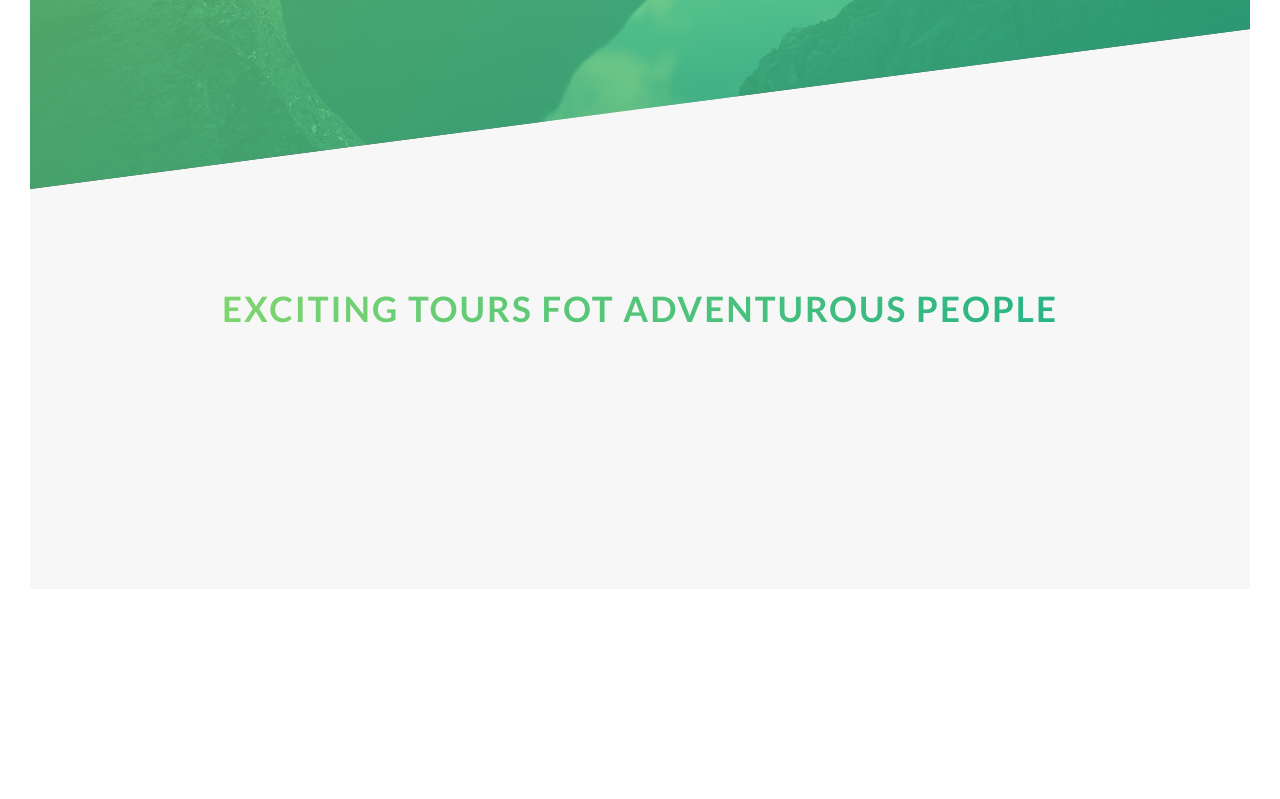
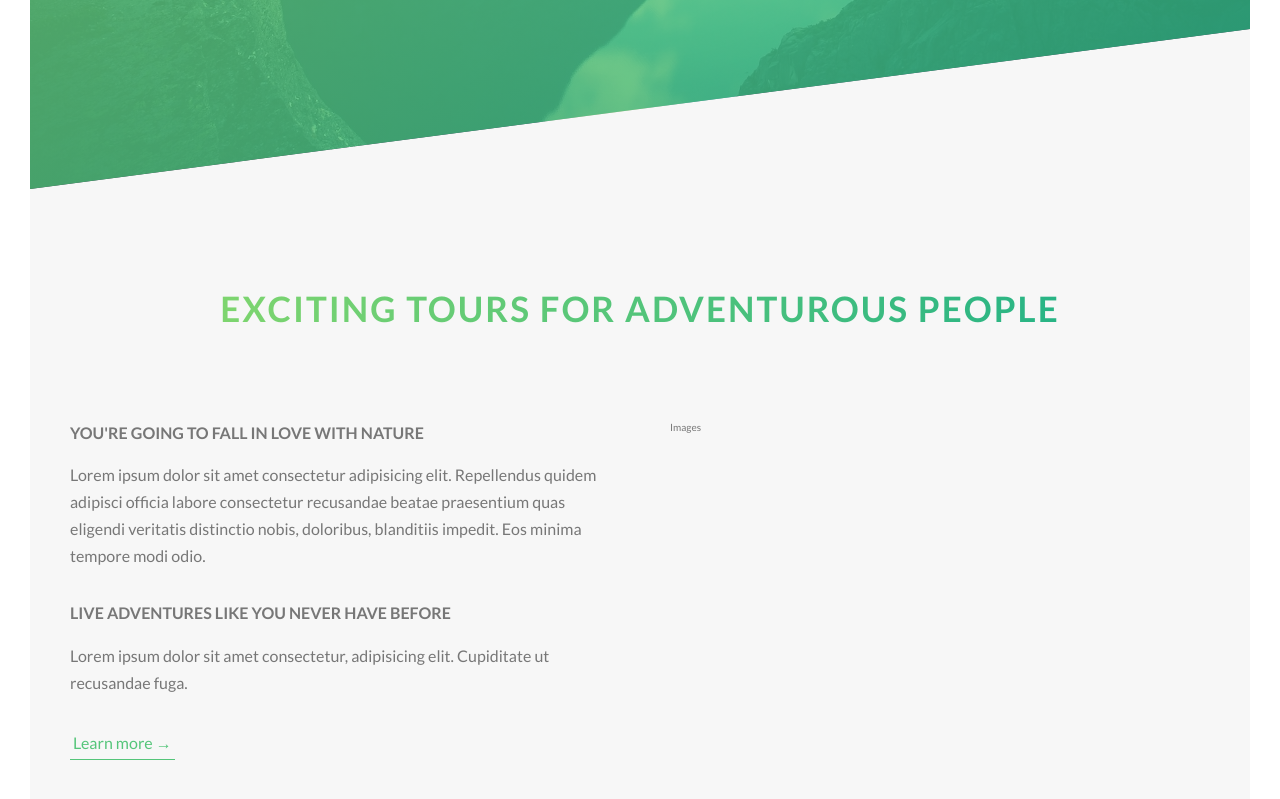
Before and after one commit to DeanNab175/natours, a website: page index.html in a window 1280 px wide. Shown: the part 601-1400 px from the top of the page. Before the commit the page ends 1220 px from the top, so only its background shows below. Drawn offline with Linux system fonts and the light colour scheme.

Commit message:
styled: about section typography

```diff
--- a/index.html
+++ b/index.html
@@ -32,9 +32,27 @@
 
         <main>
             <section class="section-about">
-                <div class="u-center-text">
-                    <h2 class="heading-secondary">Exciting tours fot adventurous people</h2>
+                <div class="u-center-text u-margin-bottom-big">
+                    <h2 class="heading-secondary">Exciting tours for adventurous people</h2>
                 </div>
+
+                <div class="row">
+                    <div class="col-1-of-2">
+                        <h3 class="heading-tertiary u-margin-bottom-small">You're going to fall in love with nature</h3>
+                        <p class="paragraph">
+                            Lorem ipsum dolor sit amet consectetur adipisicing elit. Repellendus quidem adipisci officia labore consectetur recusandae beatae praesentium quas eligendi veritatis distinctio nobis, doloribus, blanditiis impedit. Eos minima tempore modi odio.
+                        </p>
+
+                        <h3 class="heading-tertiary u-margin-bottom-small">Live adventures like you never have before</h3>
+                        <p class="paragraph">
+                            Lorem ipsum dolor sit amet consectetur, adipisicing elit. Cupiditate ut recusandae fuga.
+                        </p>
+
+                        <a href="#" class="btn-text">Learn more &rarr;</a>
+                    </div>
+                    <div class="col-1-of-2">Images</div>
+                </div>
+
             </section>
         </main>
 
--- a/sass/abstracts/_variables.scss
+++ b/sass/abstracts/_variables.scss
@@ -9,6 +9,9 @@ $color-grey-dark: #777;
 $color-white: #fff;
 $color-black: #000;
 
+// Font
+$default-font-size: 1.6rem;
+
 // GRID
 $grid-width: 114rem;
 $gutter-vertical: 8rem;
--- a/sass/base/_typography.scss
+++ b/sass/base/_typography.scss
@@ -56,3 +56,17 @@ body {
         text-shadow: .5rem 1rem 2rem rgba($color-black, .2);
     }
 }
+
+.heading-tertiary {
+    font-size: $default-font-size;
+    font-weight: 700;
+    text-transform: uppercase;
+}
+
+.paragraph {
+    font-size: $default-font-size;
+
+    &:not(:last-child) {
+        margin-bottom: 3rem;
+    }
+}
--- a/sass/base/_utilities.scss
+++ b/sass/base/_utilities.scss
@@ -1 +1,5 @@
 .u-center-text { text-align: center; }
+
+.u-margin-bottom-small { margin-bottom: 1.5rem; }
+.u-margin-bottom-medium { margin-bottom: 4rem; }
+.u-margin-bottom-big { margin-bottom: 8rem; }
--- a/sass/components/_button.scss
+++ b/sass/components/_button.scss
@@ -9,7 +9,7 @@
         border-radius: 10rem;
         transition: all .2s;
         position: relative;
-        font-size: 1.6rem;
+        font-size: $default-font-size;
     }
 
     &:hover {
@@ -55,3 +55,28 @@
     }
 
 }
+
+.btn-text {
+    &:link,
+    &:visited {
+        font-size: $default-font-size;
+        color: $color-primary;
+        display: inline-block;
+        text-decoration: none;
+        border-bottom: 1px solid $color-primary;
+        padding: 3px;
+        transition: all .2s;
+    }
+
+    &:hover {
+        background-color: $color-primary;
+        color: $color-white;
+        box-shadow: 0 1rem 2rem rgba($color-black, .15);
+        transform: translateY(-2px);
+    }
+
+    &:active {
+        box-shadow: 0 .5rem 1rem rgba($color-black, .15);
+        transform: translateY(-2px);
+    }
+}
--- a/sass/layout/_grid.scss
+++ b/sass/layout/_grid.scss
@@ -1,6 +1,5 @@
 .row {
     max-width: $grid-width;
-    background-color: #eee;
     margin: 0 auto;
 
     &:not(:last-child) {
@@ -10,7 +9,6 @@
     @include clearfix;
 
     [class^="col-"] {
-        background-color: orangered;
         float: left;
 
         &:not(:last-child) {
```
Also changed, not shown: css/style.css.
